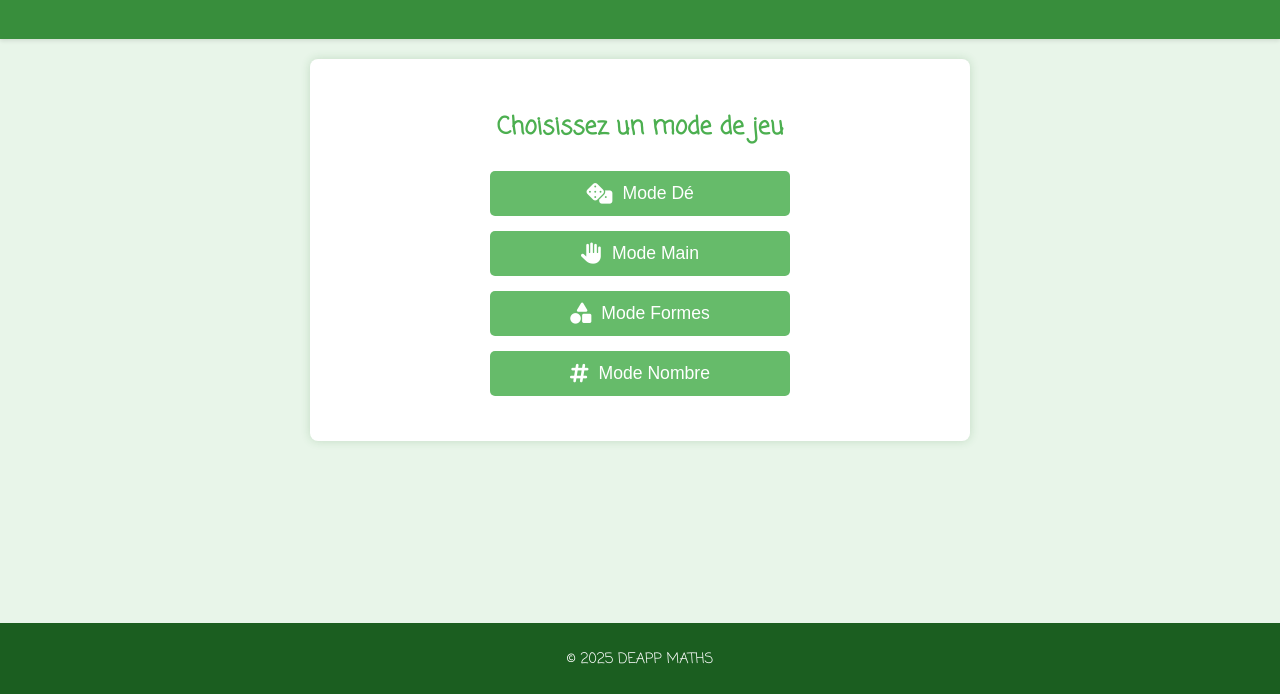
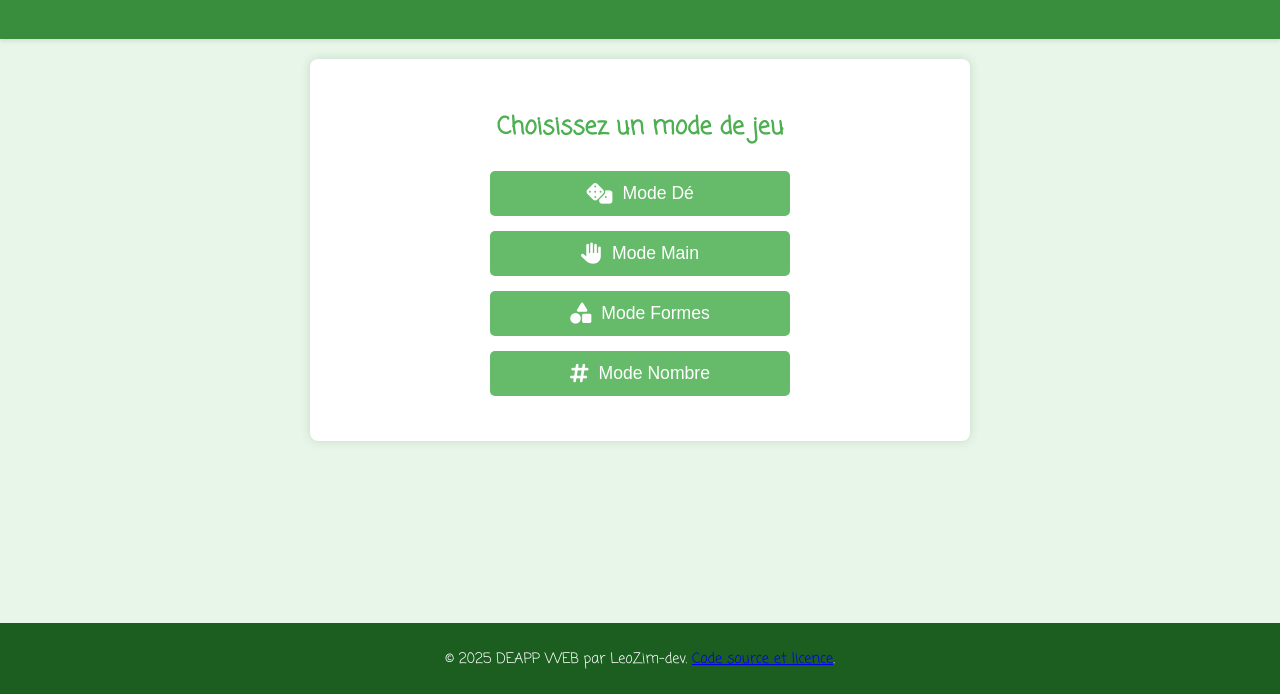
Before and after one commit to LeoZim-dev/deappWEB, a plain HTML site: page index.html in a window 1280 px wide. Shown: the part 106-800 px from the top of the page. Drawn offline with Linux system fonts and the light colour scheme.

Commit message:
Update footer index.html

```diff
--- a/index.html
+++ b/index.html
@@ -81,9 +81,12 @@
 
     </main>
 
-    <footer>
-        <p>© 2025 DEAPP MATHS</p>
-    </footer>
+  <footer>
+    <p>
+        © 2025 DEAPP WEB par LeoZim-dev.
+        <a href="https://github.com/LeoZim-dev/deappWEB" target="_blank" rel="noopener noreferrer">Code source et licence</a>.
+    </p>
+</footer>
 
     <script src="script.js"></script>
 </body>
```
